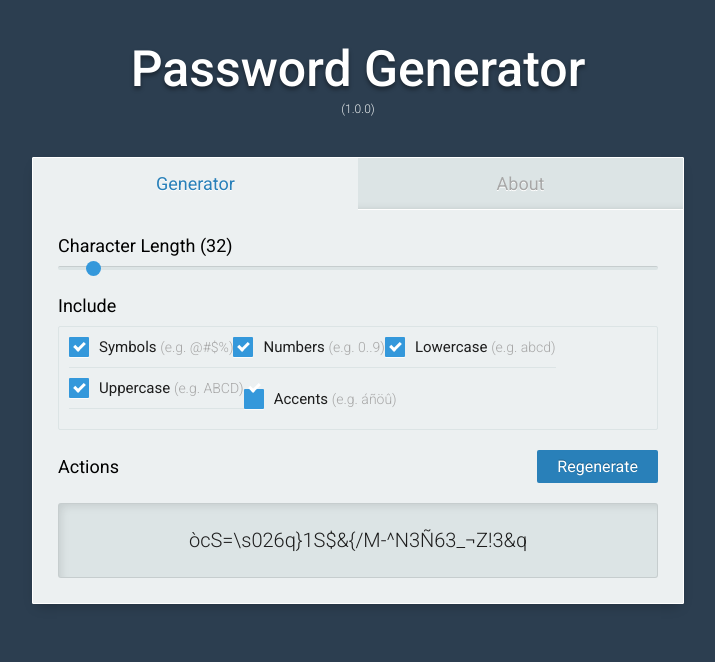
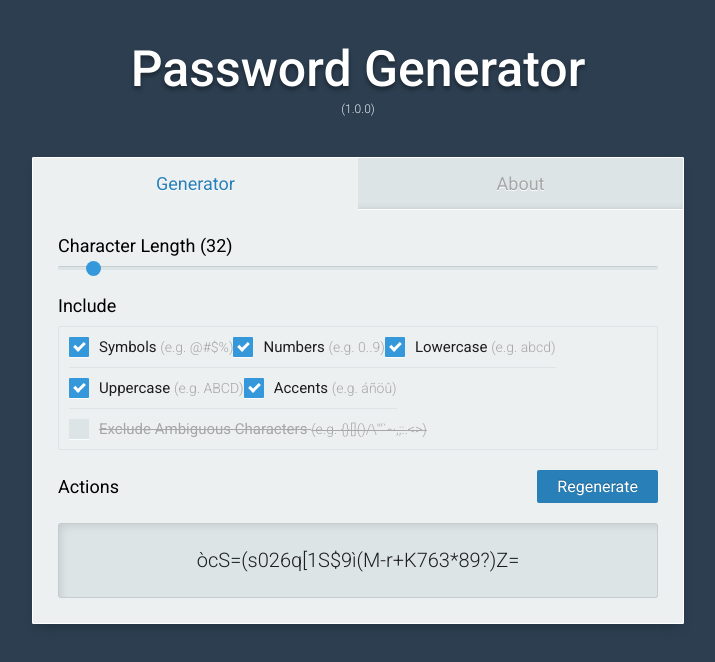
Before and after one commit to sdegetaus/password-generator, a React (Create React App) app: page / in a window 1280 px wide. Shown: the top 662 px of the page, without its empty margins (282-997 px from the left). Built offline with nearby package versions, Linux system fonts and the light colour scheme; the HTML template or start-up script is replaced by a standard one.

Commit message:
Exclude ambiguous characters

```diff
--- a/src/consts.ts
+++ b/src/consts.ts
@@ -8,4 +8,5 @@ export const ID = {
   text: "text",
   uppercase: "uppercase",
   prefs: "prefs",
+  exclude_ambiguous: "exclude_ambiguous",
 };
--- a/src/containers/Generator.tsx
+++ b/src/containers/Generator.tsx
@@ -18,6 +18,7 @@ export default () => {
           lowercase: true,
           uppercase: true,
           accented: true,
+          exclude_ambiguous: false,
         }
       : prefs;
   });
@@ -263,4 +264,15 @@ const includeData = [
     ),
     name: ID.accented,
   },
+  {
+    label: (
+      <>
+        Exclude Ambiguous Characters{" "}
+        <span>
+          (e.g. {"{}"}[]()/\'"`~,;:.{"<>"})
+        </span>
+      </>
+    ),
+    name: ID.exclude_ambiguous,
+  },
 ];
--- a/src/snippets/generator.ts
+++ b/src/snippets/generator.ts
@@ -13,10 +13,13 @@ export function randomPassword(
     lowercase: boolean;
     uppercase: boolean;
     accented: boolean;
+    exclude_ambiguous: boolean;
   }
 ): string {
   // char sets
-  const symbols = ";,:.¡!¿?/\\(){}[]<>+-_*=^~`'°|¬@#€$%&";
+  const symbols = !include.exclude_ambiguous
+    ? ";,:.!?/\\(){}[]<>+-_*=^~`'°|¬@#$%&"
+    : "!?+-_*=@#$%&";
   const digits = "0123456789";
   const alphabet = "abdcefghijklmnopqrstuvwxyz";
   const accented = "áéíóúàèìòùâêîôûñäëïöü";
@@ -27,7 +30,6 @@ export function randomPassword(
     include.numbers,
     include.lowercase,
     include.uppercase,
-    include.accented,
   ].reduce((p, c) => (c === true ? p + 1 : p), 0);
 
   // can't divide by zero!
```
